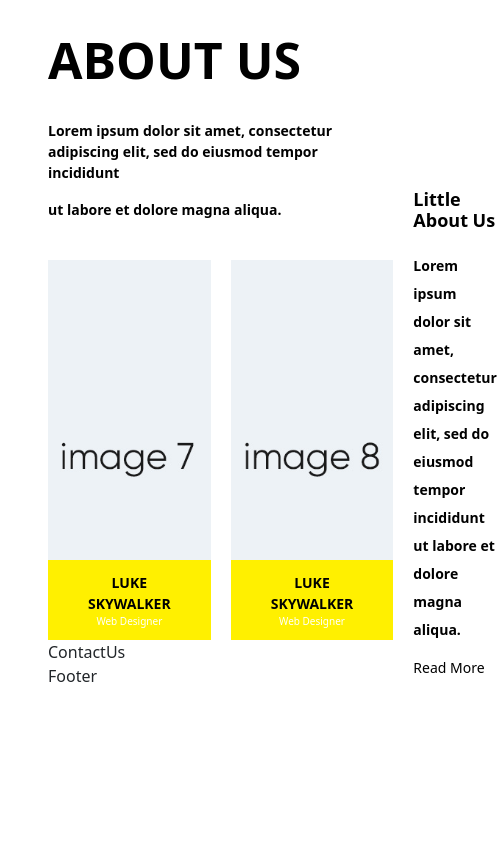
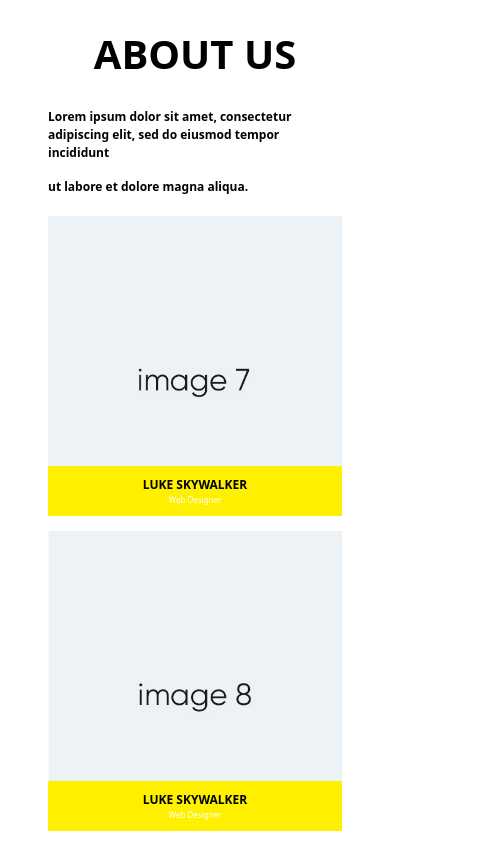
Before and after one commit to ManoharKumar07/TheWebPeople, a React (Vite) app: page / in a window 390 px wide. Shown: the part 3180-4024 px from the top of the page, 497 px wide, since content can reach past the window. Before the commit the page ends 3868 px from the top, so only its background shows below. Built offline with nearby package versions, Linux system fonts and the light colour scheme.

Commit message:
About Us Created

```diff
--- a/src/components/pages/AboutUs.jsx
+++ b/src/components/pages/AboutUs.jsx
@@ -5,42 +5,68 @@ const AboutUs = () => {
   return (
     <div className="container px-5">
       <section className="about-us">
+        {/* Section for About Us content */}
+
         <h1 className="about-title">ABOUT US</h1>
+        {/* Heading for the About Us section */}
+
         <div className="about-subtext">
+          {/* Subtext section */}
           <p>
             Lorem ipsum dolor sit amet, consectetur adipiscing elit, sed do
             eiusmod tempor incididunt
           </p>
           ut labore et dolore magna aliqua.
         </div>
+
         <div className="about-columns">
+          {/* Container for the 3 columns */}
+
           <div className="about-column">
+            {/* First column */}
+
             <div className="image-placeholderAbout">
+              {/* Image wrapper */}
               <img src="/Image/Image-7.jpg" alt="Luke Skywalker" />
+              {/* Image for the first person */}
             </div>
             <div className="caption-box">
+              {/* Caption box for the name and role */}
               <p className="caption-name">Luke Skywalker</p>
+              {/* Name of the person */}
+              <p className="caption-role">Web Designer</p>
+              {/* Role of the person */}
+            </div>
+          </div>
+
+          <div className="about-column">
+            {/* Second column */}
+
+            <div className="image-placeholderAbout">
+              <img src="/Image/Image-8.jpg" alt="Leia Organa" />
+              {/* Image for the second person */}
+            </div>
+            <div className="caption-box">
+              {/* Caption box for the name and role */}
+              <p className="caption-name">Luke Skywalker</p>
+
               <p className="caption-role">Web Designer</p>
             </div>
           </div>
-          <div className="about-column">
-            <div className="image-placeholderAbout">
-              <img src="/Image/Image-8.jpg" alt="Leia Organa" />
-            </div>
-            <div className="caption-box">
-              <p className="caption-name">Luke Skywalker</p>
-              <p className="caption-role">Web Designer</p>
-            </div>
-          </div>
+
           <div className="about-column about-text">
+            {/* Third column for text */}
             <h2 className="text-title">Little About Us</h2>
+            {/* Title for the text */}
             <p className="text-description">
               Lorem ipsum dolor sit amet, consectetur adipiscing elit, sed do
               eiusmod tempor incididunt ut labore et dolore magna aliqua.
             </p>
+
             <a href="#" className="read-more">
               Read More
             </a>
+            {/* Link to read more about the team */}
           </div>
         </div>
       </section>
--- a/src/components/styles/AboutUs.css
+++ b/src/components/styles/AboutUs.css
@@ -1,24 +1,24 @@
 .about-us {
   width: 100%;
-  height: auto; /* Adjusted to auto height to fit the content */
-  padding-top: 20px;
+  height: auto;
+  padding-top: 20px; /* Adds padding to the top of the About Us section */
 }
 
 .about-title {
   font-weight: bold;
   font-size: 50px; /* Increased font size */
-  color: black; /* Updated to the new color */
+  color: black;
   text-transform: uppercase;
   text-align: left;
-  margin-block: 30px;
+  margin-block: 30px; /* Adds space above and below the title */
 }
 
 .about-subtext {
-  font-weight: bold; /* Restored bold font weight */
-  font-size: 14px; /* Small font size */
-  color: black; /* Updated to the new color */
+  font-weight: bold;
+  font-size: 14px;
+  color: black;
   text-align: left;
-  margin-bottom: 40px; /* Increased margin for better spacing */
+  margin-bottom: 40px; /* Adds space below the subtext */
 }
 
 .about-columns {
@@ -27,76 +27,77 @@
   justify-content: space-between;
   align-items: flex-start;
   width: 100%;
-  gap: 20px; /* Added gap between columns */
-  margin-top: 30px; /* Space between text and columns */
+  gap: 20px;
+  margin-top: 30px; /* Adds space between the columns and the subtext */
 }
 
 .about-column {
-  flex: 1; /* Ensures all columns are equally wide */
+  flex: 1;
   padding: 0;
   box-sizing: border-box;
-  text-align: center;
+  text-align: center; /* Centers text inside each column */
 }
 
 .image-placeholderAbout {
   width: 100%;
   height: 300px;
-  background-color: #ccc;
+  background-color: #ccc; /* Placeholder background color */
   display: flex;
   justify-content: center;
   align-items: center;
   position: relative;
-  z-index: 1; /* Keeps image inside the column */
+  z-index: 1;
 }
 
 .image-placeholderAbout img {
-  width: 100%; /* Makes image responsive */
+  width: 100%;
   height: 100%;
-  object-fit: cover; /* Ensures the image covers the area without distortion */
+  object-fit: cover; /* Ensures the image covers the entire placeholder */
 }
 
 .about-text {
   line-height: 2;
   display: flex;
   flex-direction: column;
-  justify-content: center; /* Ensures vertical centering */
-  text-align: left; /* Aligns text to the left */
+  justify-content: center;
+  text-align: left;
   width: 100%;
-  height: 350px; /* Ensures full height to properly center content vertically */
+  height: 350px;
 }
 
 .text-title {
-  font-weight: bold; /* Bold title */
+  font-weight: bold;
   font-size: 18px;
-  color: black; /* Updated to the new color */
+  color: black;
   margin-bottom: 10px;
 }
 
 .text-description {
-  font-weight: bold; /* Made the text bold */
+  font-weight: bold;
   font-size: 14px;
-  color: black; /* Color remains black */
+  color: black;
   margin-block: 10px;
 }
 
 .read-more {
   font-weight: 500;
   font-size: 14px;
-  color: black; /* Color remains black */
-  text-decoration: none; /* Removed the underline */
+  color: black;
+  text-decoration: none;
   cursor: pointer;
+  margin-top: 15px; /* Adds space above the "read more" link */
 }
 
 .caption-box {
   width: 100%;
   height: 60px;
-  background-color: #fff000; /* Updated to the new color */
+  background-color: #fff000; /* Yellow background for caption box */
   display: flex;
   flex-direction: column;
   justify-content: center;
   align-items: center;
   position: relative;
-  z-index: 2; /* Ensures caption is above the image */
+  z-index: 2;
   padding: 40px;
 }
 
@@ -104,13 +105,71 @@
   font-weight: bold;
   font-size: 14px;
   text-transform: uppercase;
-  color: black; /* Color of text remains black */
+  color: black;
   margin: 0;
 }
 
 .caption-role {
   font-weight: 500;
   font-size: 10px;
-  color: white; /* Color of text remains black */
-  margin: 0;
+  color: white;
+  margin: 0; /* Ensures no extra space around the caption text */
 }
+
+/* Responsive Styles for Small Screens */
+@media (max-width: 768px) {
+  .about-title {
+    font-size: 40px; /* Adjust the font size for smaller screens */
+    text-align: center; /* Centers the title on smaller screens */
+  }
+
+  .about-subtext {
+    font-size: 12px; /* Smaller font size for subtext */
+    margin-bottom: 20px; /* Adjust margin */
+  }
+
+  .about-columns {
+    flex-direction: column; /* Stacks columns vertically on smaller screens */
+    gap: 15px; /* Reduces the gap between columns */
+    margin-top: 20px; /* Reduces space between the columns and the title */
+  }
+
+  .about-column {
+    width: 100%; /* Makes each column take full width */
+    text-align: center; /* Centers text in the columns */
+  }
+
+  .image-placeholderAbout {
+    height: 250px; /* Reduces image height for smaller screens */
+  }
+
+  .about-text {
+    height: auto; /* Adjust height for better content display */
+    padding: 10px; /* Adds padding for better spacing */
+  }
+
+  .text-title {
+    font-size: 16px; /* Slightly smaller font size */
+  }
+
+  .text-description {
+    font-size: 12px; /* Reduces font size for description */
+  }
+
+  .read-more {
+    font-size: 12px; /* Smaller read more text */
+  }
+
+  .caption-box {
+    padding: 20px; /* Reduces padding inside the caption box */
+    height: 50px; /* Reduces height of the caption box */
+  }
+
+  .caption-name {
+    font-size: 12px; /* Smaller caption name */
+  }
+
+  .caption-role {
+    font-size: 8px; /* Smaller caption role */
+  }
+}
```
